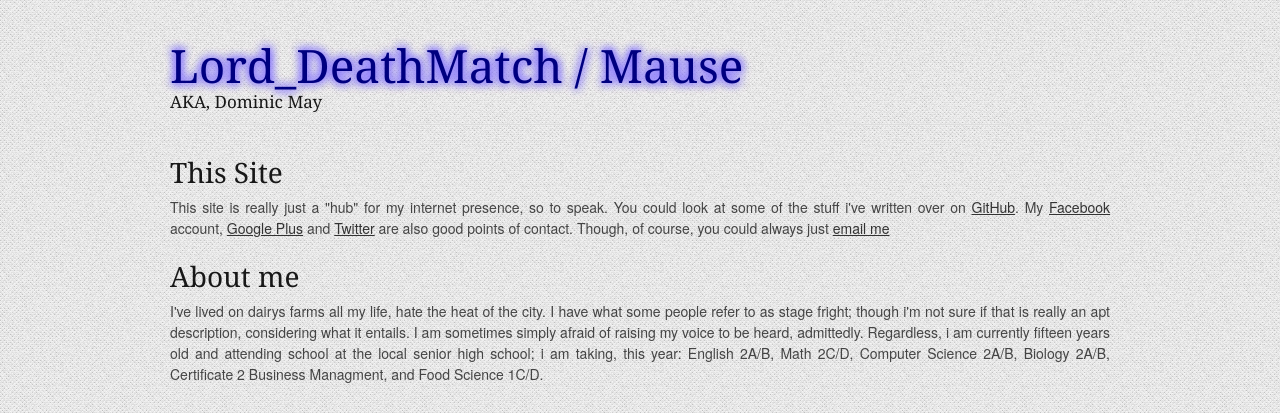
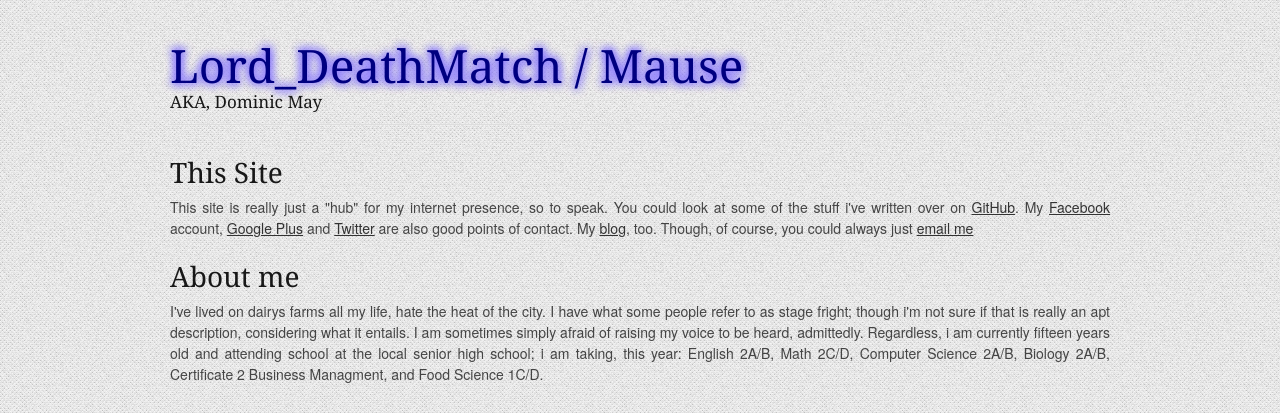
Before and after one commit to Mause/mause.github.com, a Jekyll site: the page index.html, which Jekyll copies as it is, in a window 1280 px wide. Shown: the top 413 px of the page. Built offline with Jekyll 4.4.1, drawn with Linux system fonts in a browser that asks for light colours; nearby versions of some CDN libraries.

Commit message:
Added link to my blog on the homepage

```diff
--- a/index.html
+++ b/index.html
@@ -58,7 +58,7 @@ text-justify:inter-word;
 		</div>
 		<div class="one-half column">
 			<h3>This Site</h3>
-			<p>This site is really just a "hub" for my internet presence, so to speak. You could look at some of the stuff i've written over on <a href="http://github.com/Mause">GitHub</a>. My <a href=#>Facebook</a> account, <a href=#>Google Plus</a> and <a href=#>Twitter</a> are also good points of contact. Though, of course, you could always just <a href="mailto:jack.thatch@gmail.com">email me</a></p>
+			<p>This site is really just a "hub" for my internet presence, so to speak. You could look at some of the stuff i've written over on <a href="http://github.com/Mause">GitHub</a>. My <a href=#>Facebook</a> account, <a href=#>Google Plus</a> and <a href=#>Twitter</a> are also good points of contact. My <a href="http:/blog.mause.me">blog</a>, too. Though, of course, you could always just <a href="mailto:jack.thatch@gmail.com">email me</a></p>
 		</div>
 		<div class="one-half column">
 			<h3>About me</h3>
```
